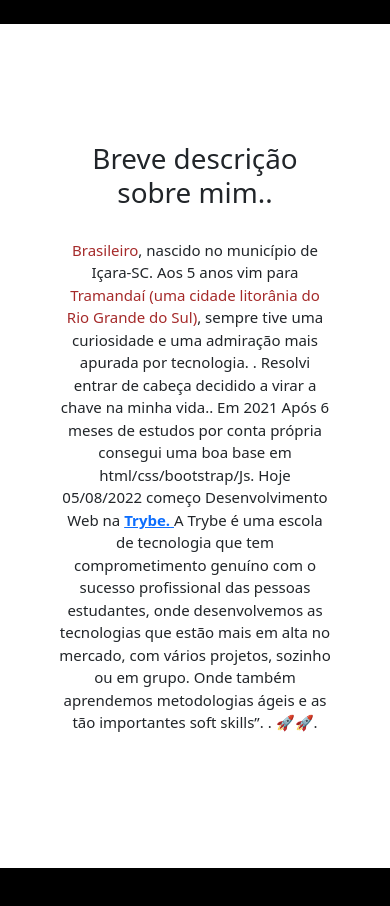
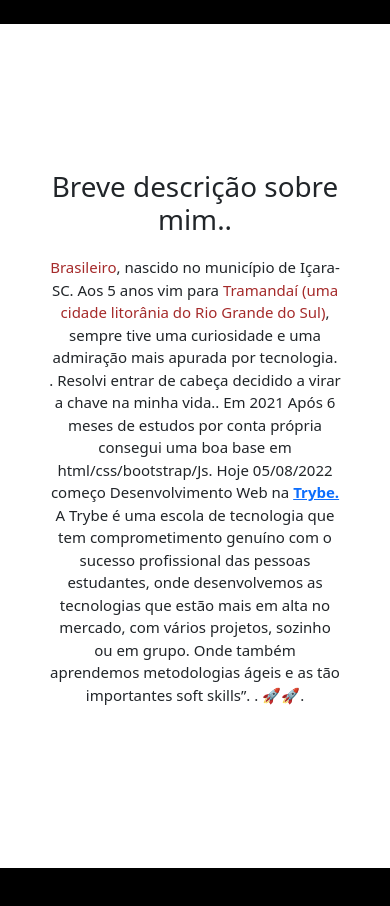
Before and after one commit to AlexyOliveira/AlexyOliveira.github.io, a React (Create React App) app: page / in a window 390 px wide. Shown: the part 820-1726 px from the top of the page. Built offline with nearby package versions, Linux system fonts and the light colour scheme.

Commit message:
css description

```diff
--- a/src/pages/Description.css
+++ b/src/pages/Description.css
@@ -38,11 +38,11 @@
         font-size: 15px;
     }
      .descript-container h1 {
-        margin-bottom: 30px;
+        margin-bottom: 20px;
     }
     .descript-box {
         text-align: center;
-        padding: 20px;
+        padding: 10px;
         width: 80%;
     }
 
```
